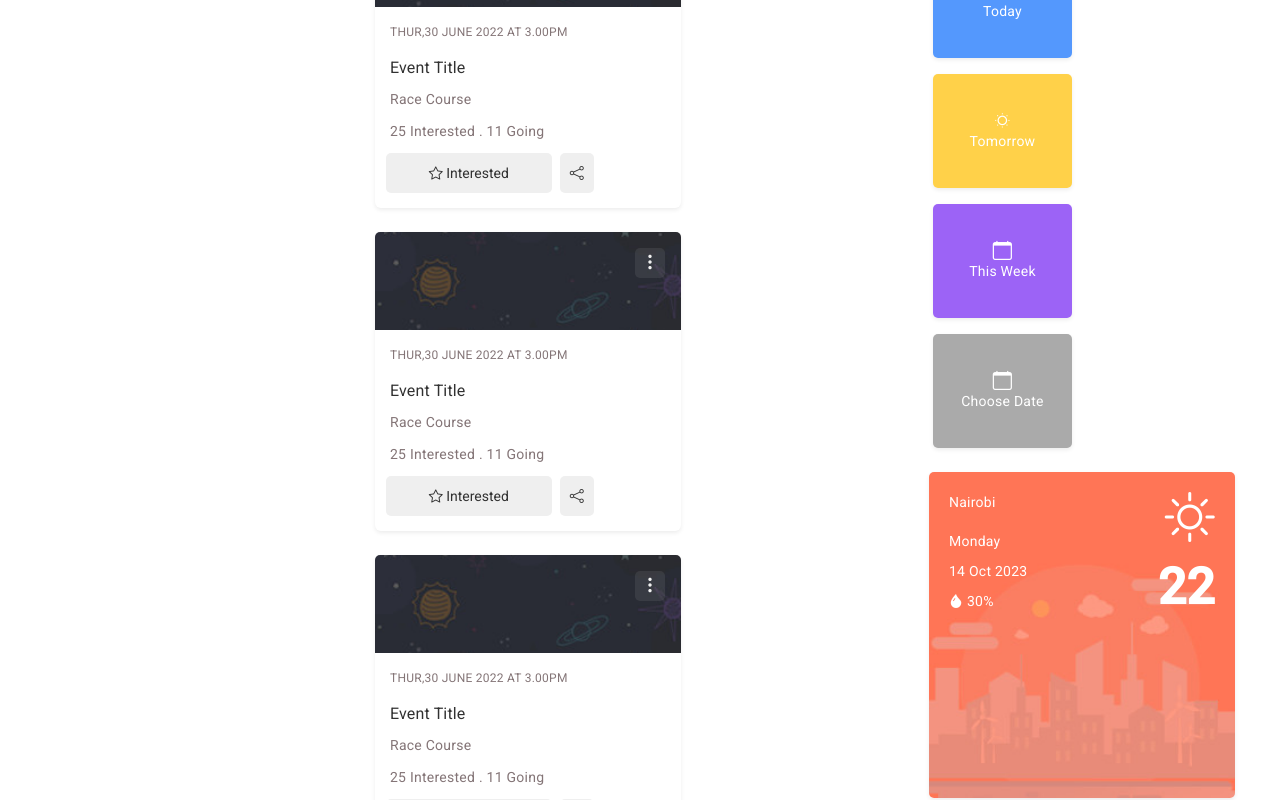
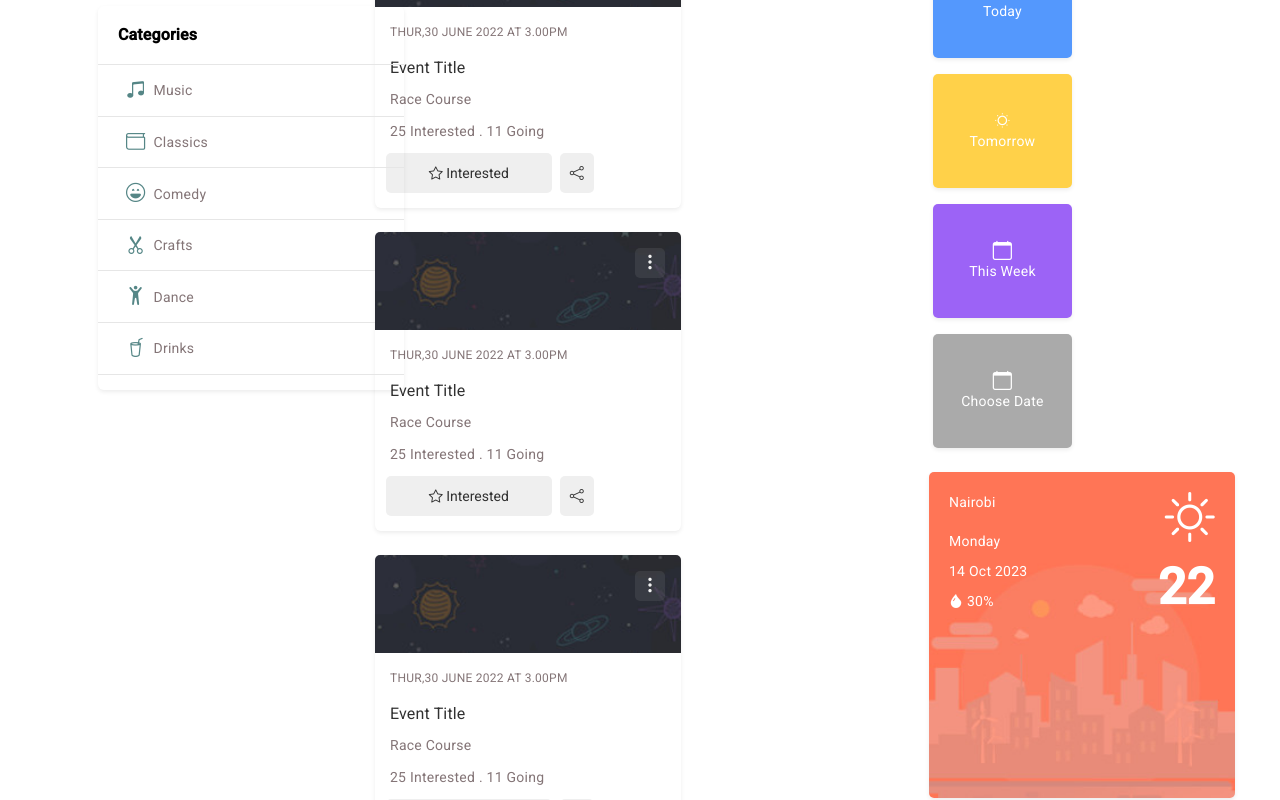
Before and after one commit to kennedybabu/events-angular, an Angular app: page / in a window 1280 px wide. Shown: the part 460-1260 px from the top of the page. Built offline with nearby package versions, Linux system fonts and the light colour scheme.

Commit message:
feature: add and style the footer

```diff
--- a/src/app/app.component.html
+++ b/src/app/app.component.html
@@ -1,2 +1,3 @@
 <app-navbar></app-navbar>
 <app-homepage></app-homepage>
+<app-footer></app-footer>
--- a/src/app/app.module.ts
+++ b/src/app/app.module.ts
@@ -11,6 +11,7 @@ import { ButtonsComponent } from './components/buttons/buttons.component';
 import { EventComponent } from './components/event/event.component';
 import { WeatherComponent } from './components/weather/weather.component';
 import { CategoriesComponent } from './components/categories/categories.component';
+import { FooterComponent } from './components/footer/footer.component';
 
 @NgModule({
   declarations: [
@@ -21,7 +22,8 @@ import { CategoriesComponent } from './components/categories/categories.componen
     ButtonsComponent,
     EventComponent,
     WeatherComponent,
-    CategoriesComponent
+    CategoriesComponent,
+    FooterComponent
   ],
   imports: [
     BrowserModule,
--- a/src/app/components/categories/categories.component.html
+++ b/src/app/components/categories/categories.component.html
@@ -1 +1,62 @@
-<p>categories works!</p>
+<div class="categories shadow-sm rounded">
+    <div id="header">
+        <h3 class="mb-0" style="color: black;font-weight: bold;">Categories</h3>
+    </div>
+    <div class="list">
+        <div>
+            <i class="bi bi-music-note-beamed"></i>
+            <p>Music</p>
+        </div>
+        <div>
+            <i class="bi bi-wallet"></i>
+            <p>Classics</p>
+        </div>
+        <div>
+            <i class="bi bi-emoji-laughing"></i>
+            <p>Comedy</p>
+        </div>
+        <div>
+            <i class="bi bi-scissors"></i>
+            <p>Crafts</p>
+        </div>
+        <div>
+            <i class="bi bi-person-arms-up"></i>
+            <p>Dance</p>
+        </div>
+        <div>
+            <i class="bi bi-cup-straw"></i>
+            <p>Drinks</p>
+        </div>
+        <div>
+            <p>Fitness & Workouts</p>
+        </div>
+        <div>
+            <i class="bi bi-cup-hot-fill"></i>
+            <p>Foods</p>
+        </div>
+        <div>
+            <i class="bi bi-controller"></i>
+            <p>Games</p>
+        </div>
+        <div>
+            <i class="bi bi-tools"></i>
+            <p>Gardening</p>
+        </div>
+        <div>
+            <i class="bi bi-bandaid-fill"></i>
+            <p>Health & Medical</p>
+        </div>
+        <div>
+            <i class="bi bi-balloon-fill"></i>
+            <p>Healthy living and self-care</p>
+        </div>
+        <div>
+            <i class="bi bi-tree-fill"></i>
+            <p>Home and Garden</p>
+        </div>
+        <div>
+            <i class="bi bi-cake2-fill"></i>
+            <p>Parties</p>
+        </div>
+    </div>
+</div>
--- a/src/app/components/categories/categories.component.scss
+++ b/src/app/components/categories/categories.component.scss
@@ -0,0 +1,51 @@
+.categories {
+    width: 306px;
+    height: 384px;
+    overflow-y: scroll;
+    position: relative;
+    margin-top: 1.5rem;
+
+
+    #header {
+        padding: 15px 20px;
+    }
+
+
+    .list {
+        height: 326px;
+        overflow-y: scroll;
+
+
+        div {
+            display: flex;
+            padding: 15px 20px;
+            color: #847577;
+            border-top: 1px solid #e6e6e6;
+            cursor: pointer;
+            align-items: center;
+
+            p {
+                margin-bottom: 0;
+            }
+
+            i {
+                margin: 0 .5rem;
+                color: rgb(85, 134, 134);
+                font-size: 1.2rem;
+            }
+
+
+            :hover {
+                color: #ff7555;
+            }
+        }
+
+        &::-webkit-scrollbar {
+            display: none;
+        }
+    }
+
+    &::-webkit-scrollbar {
+        display: none;
+    }
+}
--- /dev/null
+++ b/src/app/components/footer/footer.component.html
@@ -0,0 +1,18 @@
+<div class="footer">
+    <div class="container">
+        <div class="row">
+            <div class="wrapper">
+                <div>
+                    <a>Privacy</a>
+                    <a>Terms & Conditions</a>
+                    <a>About</a>
+                    <a>Contact Us</a>
+                </div>
+                <div>
+                    <i style="color: #ff7555;font-size: 1.5rem;" class="bi bi-brilliance mr-3"></i>
+                    <p class="mx-3">2023 Genie. All Rights Reserved</p>
+                </div>
+            </div>
+        </div>
+    </div>
+</div>
--- /dev/null
+++ b/src/app/components/footer/footer.component.scss
@@ -0,0 +1,32 @@
+.footer {
+    padding: 23px 0;
+    background-color: #fafafa;
+    align-items: center;
+
+    .container {
+        .row {
+            display: flex;
+            justify-content: space-between;
+
+            .wrapper {
+                display: flex;
+                justify-content: space-between;
+
+                div {
+                    height: 100%;
+                    display: flex;
+                    align-items: center;
+
+                    a {
+                        margin: 0 15px;
+                    }
+
+                    p {
+                        margin-bottom: 0;
+                    }
+                }
+            }
+
+        }
+    }
+}
--- a/src/app/pages/homepage/homepage.component.html
+++ b/src/app/pages/homepage/homepage.component.html
@@ -4,6 +4,7 @@
             <div class="row">
                 <div class="col-md-3 left-container">
                     <app-user-card></app-user-card>
+                    <app-categories></app-categories>
                 </div>
 
                 <div class="col-md-6 main-content-container">
@@ -17,7 +18,7 @@
                                 <input style="padding: 5px 20px;margin: 0 5px;border-radius: 5px;border: 1px solid #a7a8aa;max-width: 200px;" type="text" placeholder="Select Date">
                             </div>
                             <div class="col-lg-2 col-md-12 col-sm-12">
-                                <button style="background-color: #ff7555;border-radius: 5px;border: none;height: 40px;margin: 0 5px;width: 100%;">
+                                <button style="background-color: #ff7555;border-radius: 5px;border: none;height: 40px;margin: 0 5px;width: 100%;color: #fff;">
                                     <i class="bi bi-search"></i>
                                 </button>
                             </div>
@@ -27,6 +28,10 @@
                     <app-buttons></app-buttons>
 
                     <div class="gap-2" style="display: flex;justify-content: space-between;flex-wrap: wrap;">
+                        <app-event></app-event>
+                        <app-event></app-event>
+                        <app-event></app-event>
+                        <app-event></app-event>
                         <app-event></app-event>
                         <app-event></app-event>
                         <app-event></app-event>
```
Also changed, not shown: src/app/components/footer/footer.component.ts (added, +10 -0 lines), 1 other file (tests, documents, lock files or other folders).
